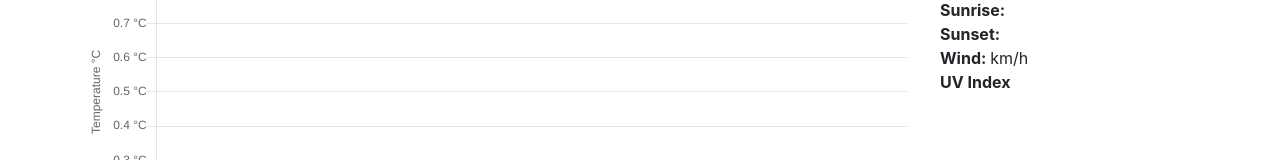
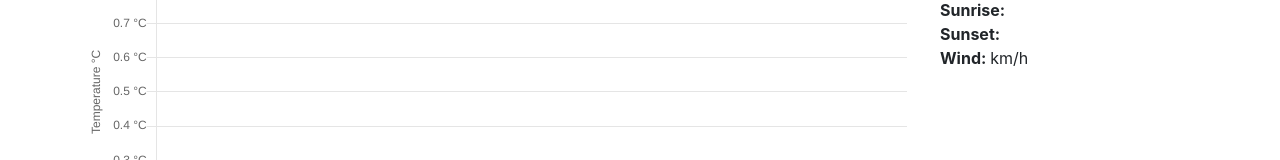
Before and after one commit to blove239/IceClimbingWeather, a React (Create React App) app in the folder client/: page / in a window 1280 px wide. Shown: the part 349-509 px from the top of the page. Built offline with nearby package versions, Linux system fonts and the light colour scheme.

Commit message:
Removed UVI from current weather

```diff
--- a/client/src/Components/CurrentWeather.js
+++ b/client/src/Components/CurrentWeather.js
@@ -66,12 +66,6 @@ const CurrentWeather = ({ currentWeatherData }) => {
                     Math.round(currentWeatherData.wind_speed)} {' km/h '}
                 {cardinalDirection(currentWeatherData.wind_deg)}
             </div>
-            <div>
-                <span className='font-weight-bold'>
-                    UV Index {' '}
-                </span>
-                {currentWeatherData.uvi}
-            </div>
         </React.Fragment>
     )
 }
```
